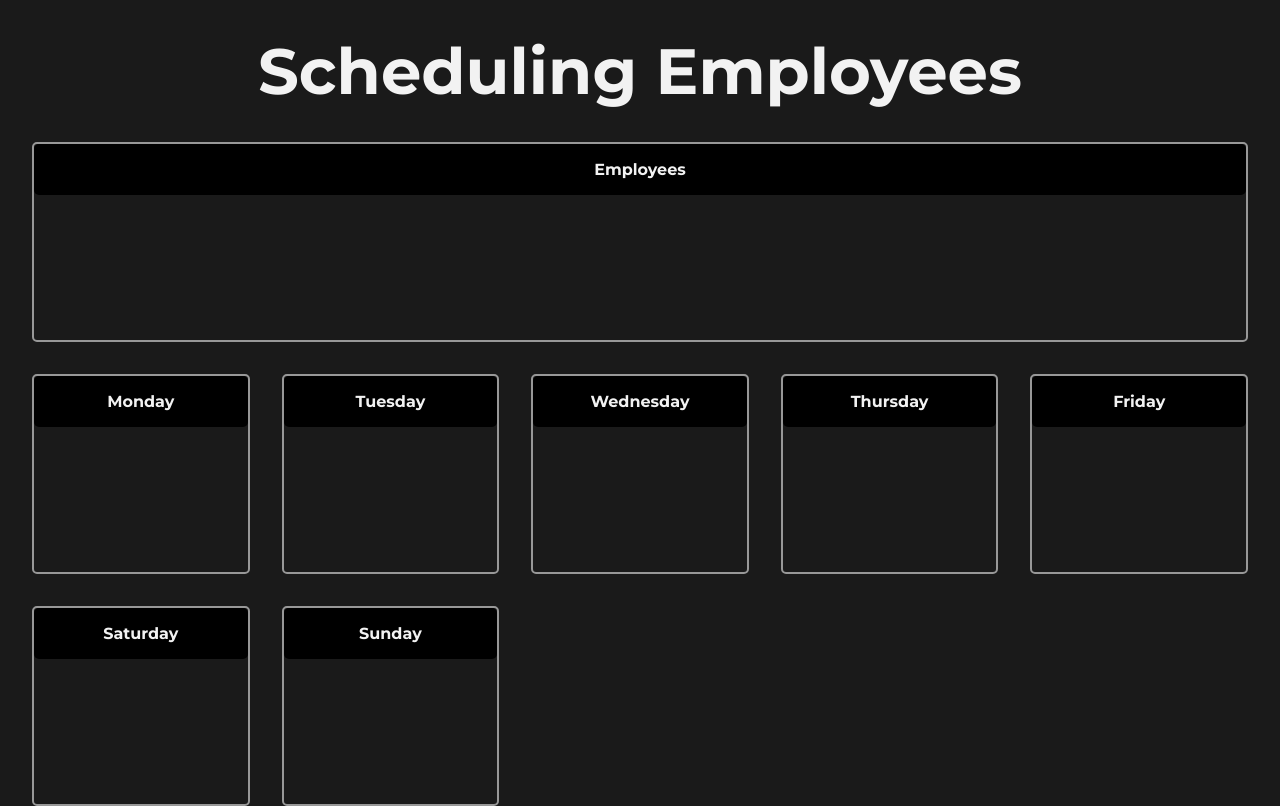
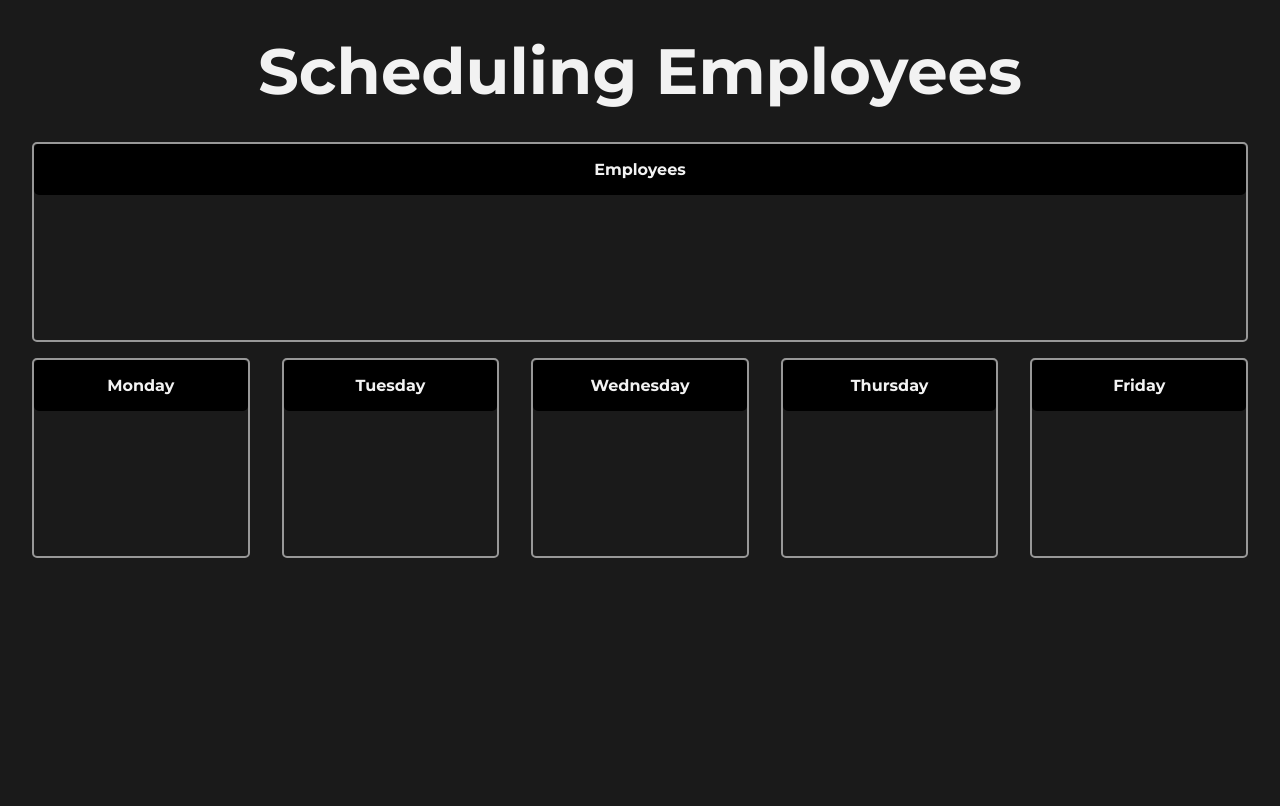
Before and after one commit to Pipeto84/employees, a React (Vite) app: page / in a window 1280 px wide. Built offline with nearby package versions, Linux system fonts and the light colour scheme.

Commit message:
containerEmplotyees

```diff
--- a/src/components/DragAndDrop.tsx
+++ b/src/components/DragAndDrop.tsx
@@ -8,8 +8,8 @@ const dayWork: Date[] = [
   "Wednesday",
   "Thursday",
   "Friday",
-  "Saturday",
-  "Sunday",
+  // "Saturday",
+  // "Sunday",
 ];
 
 export const DragAndDrop = () => {
--- a/src/index.css
+++ b/src/index.css
@@ -1,13 +1,13 @@
-@import url('https://fonts.googleapis.com/css2?family=Montserrat:wght@300;400;600;700;900&display=swap');
+@import url("https://fonts.googleapis.com/css2?family=Montserrat:wght@300;400;600;700;900&display=swap");
 * {
   margin: 0;
   padding: 0;
   box-sizing: border-box;
 }
-body{
+body {
   background-color: #1a1a1a;
   color: #f2f2f2;
-  font-family: 'Rubik Wet Paint','Montserrat', sans-serif;
+  font-family: "Rubik Wet Paint", "Montserrat", sans-serif;
   font-weight: normal;
 }
 .flex {
@@ -26,14 +26,12 @@ body{
   font-weight: 900;
 }
 .employees {
-  flex: 1;
   display: grid;
   grid-template-columns: 1fr;
   padding: 0 2rem;
   width: 100%;
-  margin-bottom: 2rem;
+  margin-bottom: 1rem;
 }
-
 .grid {
   flex: 1;
   display: grid;
@@ -45,11 +43,10 @@ body{
 .layout-cards {
   border: 2px solid #ffffff8c;
   border-radius: 5px;
-  transition: all .3s linear;
+  transition: all 0.3s linear;
   height: 200px;
 }
-
-.layout-cards>p {
+.layout-cards > p {
   border-radius: 5px;
   background-color: black;
   text-align: center;
@@ -67,9 +64,9 @@ body{
   border-radius: 5px;
   padding: 1rem;
   cursor: pointer;
-  animation: fadeIn .3s ease-in-out;
+  animation: fadeIn 0.3s ease-in-out;
 }
-.card-container>p {
+.card-container > p {
   font-weight: bold;
   font-size: 1.5rem;
 }
```
